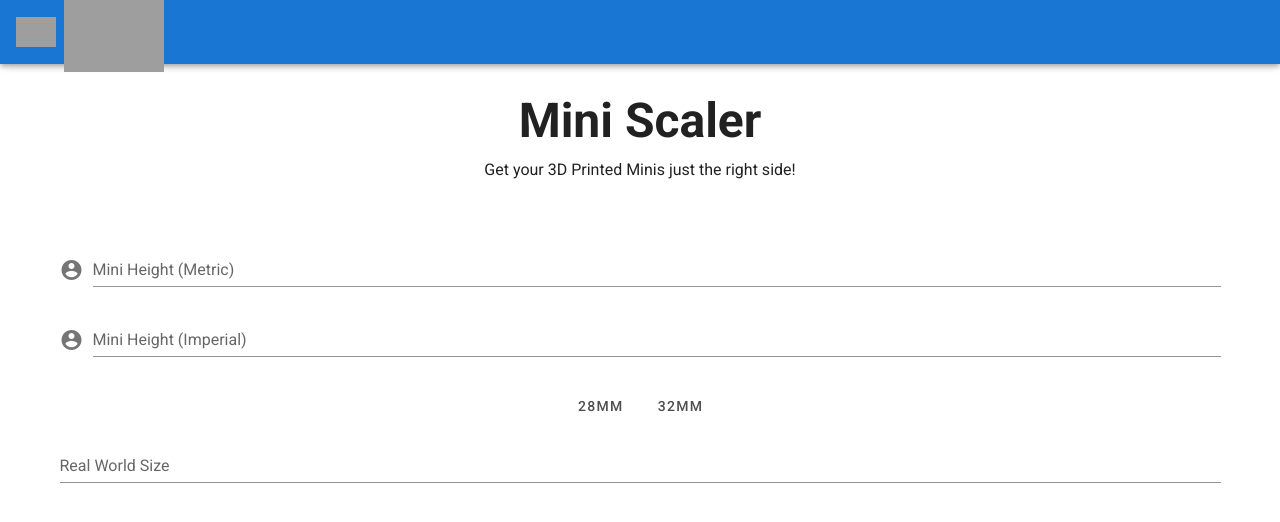
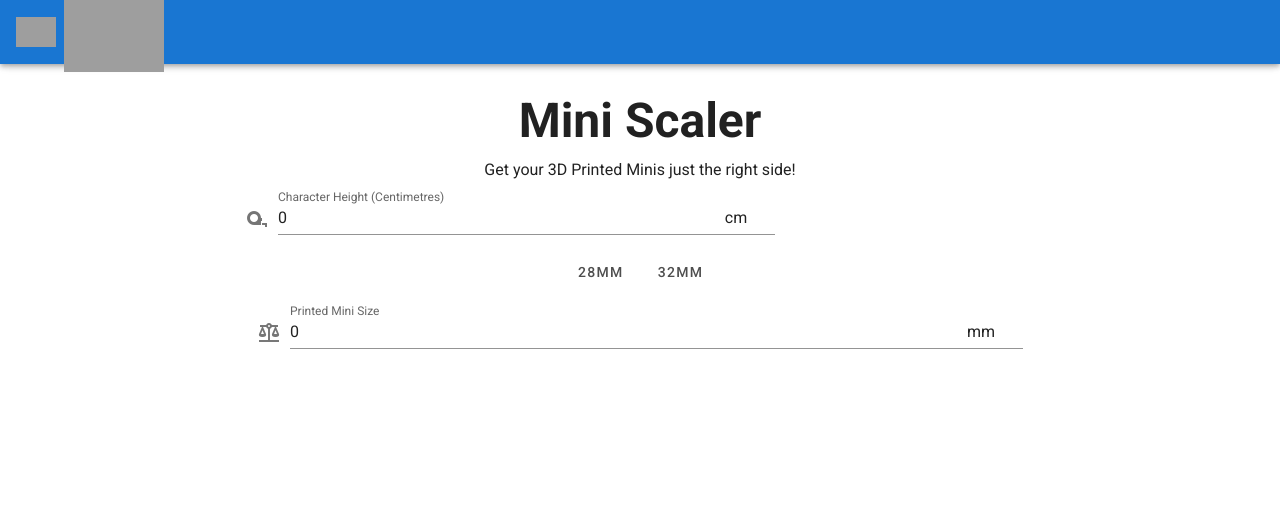
Before and after one commit to nMckenryan/Mini-Scaler, a Vue app: page / in a window 1280 px wide. Shown: the top 522 px of the page. Built offline with nearby package versions, Linux system fonts and the light colour scheme; grey boxes are pictures that could not be loaded.

Commit message:
Implemented basic conversion algo

```diff
--- a/package.json
+++ b/package.json
@@ -1,5 +1,5 @@
 {
-  "name": "Mini Height Scaler",
+  "name": "MiniHeightScaler",
   "version": "0.1.0",
   "private": true,
   "scripts": {
--- a/src/components/ScaleCalculator.vue
+++ b/src/components/ScaleCalculator.vue
@@ -1,40 +1,84 @@
 <template>
   <v-container width="200" class="mx-auto mt-5">
     <v-row class="text-center">
-      <v-col class="mb-4">
+      <v-col class="mb-5 mx-auto" cols="8">
         <h1 class="display-2 font-weight-bold mb-3">
           Mini Scaler
         </h1>
-
         <p class="subheading font-weight-regular">
           Get your 3D Printed Minis just the right side!
         </p>
-      </v-col>
 
-      <v-col class="mb-5" cols="12">
         <v-form>
-          <!-- TODO: Put next to each other -->
-          <v-text-field
-            label="Mini Height (Metric)"
-            prepend-icon="mdi-account-circle"
-          ></v-text-field>
-          <v-text-field
-            label="Mini Height (Imperial)"
-            prepend-icon="mdi-account-circle"
-          ></v-text-field>
+          <v-layout row wrap>
+            <!-- <v-flex s2>
+              <v-text-field
+                label="Character Height (Metres)"
+                prepend-icon="mdi-tape-measure"
+                v-model="realMetric"
+                single-line
+                type="number"
+              ></v-text-field>
+            </v-flex> -->
+            <v-flex s2>
+              <v-text-field
+                label="Character Height (Centimetres)"
+                prepend-icon="mdi-tape-measure"
+                v-model="realMetric"
+                clearable
+                type="number"
+                suffix="cm"
+                v-on:change="scaleToMini"
+              ></v-text-field>
+            </v-flex>
+            <v-spacer></v-spacer>
+            <!-- <v-flex s2>
+              <v-text-field
+                label="Character Height (Feet)"
+                prepend-icon="mdi-tape-measure"
+                v-model="realImperial"
+                single-line
+                type="number"
+              ></v-text-field>
+            </v-flex>
+            <v-flex s2>
+              <v-text-field
+                label="Character Height (Inches)"
+                prepend-icon="mdi-tape-measure"
+                v-model="realImperial"
+                single-line
+                type="number"
+              ></v-text-field>
+            </v-flex> -->
+          </v-layout>
+
+          <v-spacer></v-spacer>
 
           <!-- Scale Selection -->
-          <v-btn-toggle v-model="text" tile color="deep-purple accent-3" group>
-            <v-btn value="28mm">
+          <v-btn-toggle
+            v-model="scaleType"
+            tile
+            color="deep-purple accent-3"
+            group
+          >
+            <v-btn value="28">
               28mm
             </v-btn>
 
-            <v-btn value="32mm">
+            <v-btn value="32">
               32mm
             </v-btn>
           </v-btn-toggle>
 
-          <v-text-field label="Real World Size"></v-text-field>
+          <v-text-field
+            label="Printed Mini Size"
+            v-model="scaleHeight"
+            prepend-icon="mdi-scale-balance"
+            clearable
+            hide-details
+            type="number"
+            suffix="mm"
+          ></v-text-field>
         </v-form>
       </v-col>
     </v-row>
@@ -43,19 +87,31 @@
 
 <script>
 export default {
-  name: "HelloWorld",
+  name: "Scale Calculator",
+
+  async mounted() {},
 
   data: () => ({
-    imperial: 0,
-    metric: 0,
+    realImp: 0,
+    realMetric: 0,
+    scaleType: 28,
+    scaleHeight: 0,
   }),
 
   methods: {
-    convertImp() {},
+    convertImp() {
+      // 1 ft = 0.3m
+      return this.realMetric * 0.3;
+    },
 
-    convertMetric() {},
+    convertMetric() {
+      //1m = 3.28ft
+      return this.realImperial * 3.28;
+    },
 
-    scaleToMini() {},
+    scaleToMini() {
+      this.scaleHeight = this.realMetric / 5.7; //scale for 32mm
+    },
   },
 };
 </script>
```
